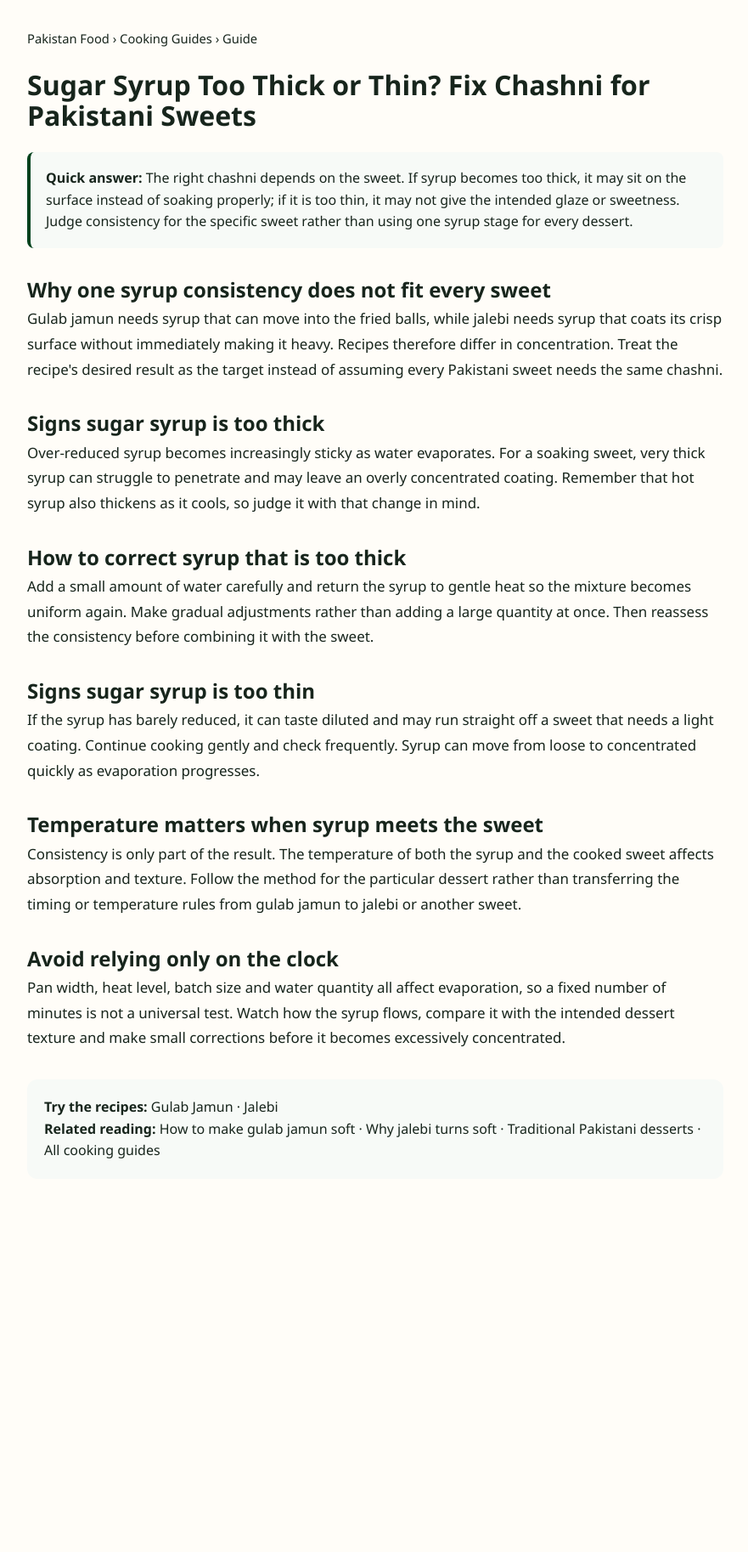
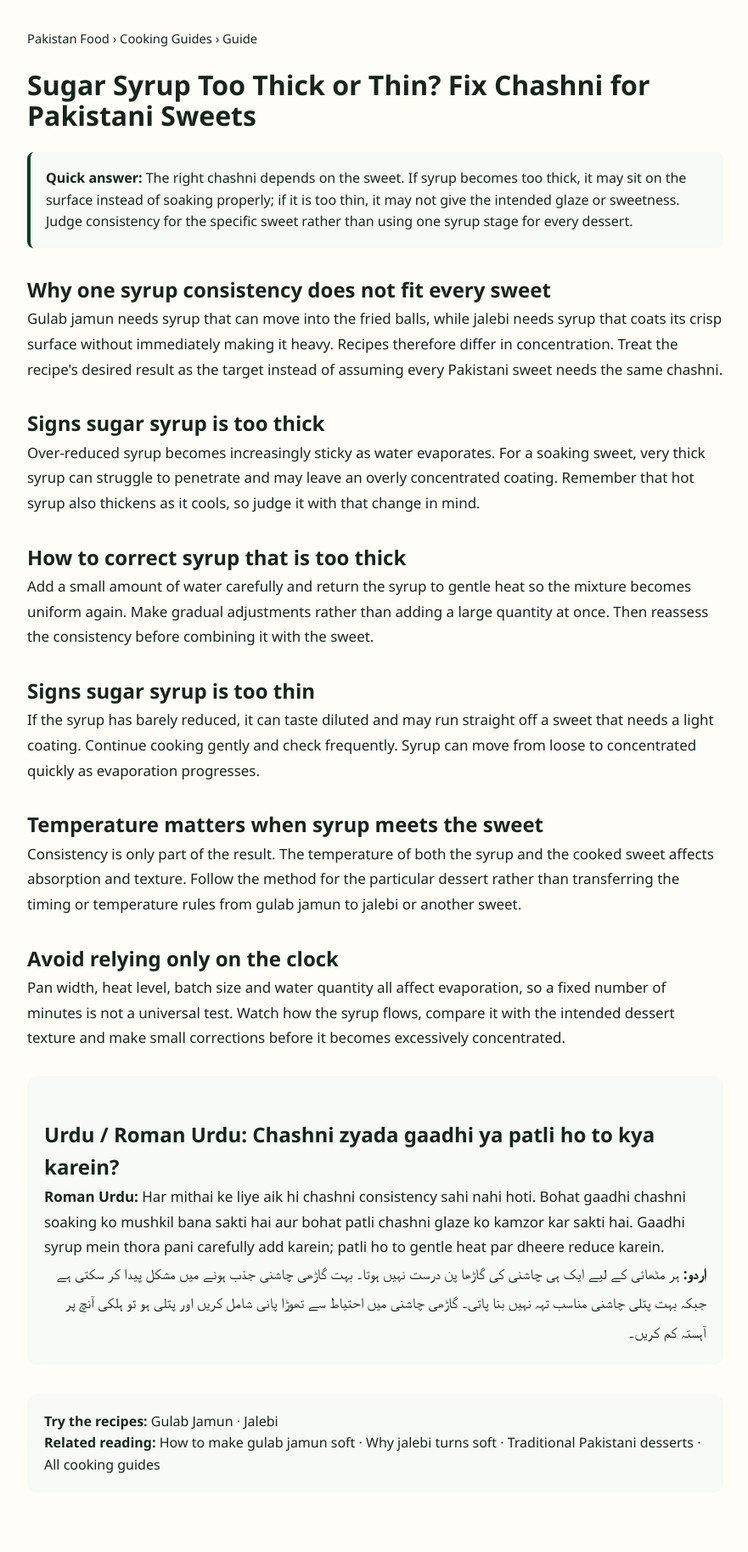
Before and after one commit to manazarali01-hub/pakistan-food, a Jekyll site: the page guides/sugar-syrup-consistency-for-pakistani-sweets.html, which Jekyll copies as it is, in a window 1280 px wide. Shown: the whole page at 85% size, without its empty margins (198-1079 px from the left). Built offline with Jekyll 4.4.1, drawn with Linux system fonts in a browser that asks for light colours; before the commit the page ends 1457 px from its top, so only the background shows below that.

Commit message:
Add Urdu and Roman Urdu search coverage

```diff
--- a/guides/sugar-syrup-consistency-for-pakistani-sweets.html
+++ b/guides/sugar-syrup-consistency-for-pakistani-sweets.html
@@ -4,7 +4,7 @@
 <meta name="robots" content="index,follow,max-image-preview:large"><meta name="theme-color" content="#01411c">
 <link rel="canonical" href="https://pakistanfoodrecipes.top/guides/sugar-syrup-consistency-for-pakistani-sweets.html"><link rel="stylesheet" href="../style.css"><link rel="stylesheet" href="../enhancements.css"><link rel="stylesheet" href="../premium.css">
 <script type="application/ld+json">{"@context":"https://schema.org","@type":"Article","headline":"Sugar Syrup Too Thick or Thin? Fix Chashni for Pakistani Sweets","description":"How to recognize and correct sugar syrup consistency for Pakistani sweets such as gulab jamun and jalebi.","mainEntityOfPage":"https://pakistanfoodrecipes.top/guides/sugar-syrup-consistency-for-pakistani-sweets.html","publisher":{"@type":"Organization","name":"Pakistan Food","url":"https://pakistanfoodrecipes.top/"}}</script>
-<style>.guide{max-width:860px;margin:0 auto;padding:34px 20px 70px}.guide h1{line-height:1.15}.quick{padding:18px;border-left:4px solid #01411c;background:#f7faf7;border-radius:8px;margin:24px 0}.guide p{font-size:1.06rem;line-height:1.75}.guide h2{margin-top:30px}.crumbs{font-size:.92rem;margin-bottom:24px}.guide-cta{margin-top:34px;padding:20px;background:#f7faf7;border-radius:12px}</style></head>
+<style>.guide{max-width:860px;margin:0 auto;padding:34px 20px 70px}.guide h1{line-height:1.15}.quick{padding:18px;border-left:4px solid #01411c;background:#f7faf7;border-radius:8px;margin:24px 0}.guide p{font-size:1.06rem;line-height:1.75}.guide h2{margin-top:30px}.crumbs{font-size:.92rem;margin-bottom:24px}.guide-cta{margin-top:34px;padding:20px;background:#f7faf7;border-radius:12px}.urdu-box{margin:30px 0;padding:20px;background:#f7faf7;border-radius:12px}.urdu-box [lang="ur"]{font-size:1.08rem;line-height:2;text-align:right;direction:rtl}</style></head>
 <body><main class="guide"><div class="crumbs"><a href="../">Pakistan Food</a> › <a href="./">Cooking Guides</a> › Guide</div><h1>Sugar Syrup Too Thick or Thin? Fix Chashni for Pakistani Sweets</h1><div class="quick"><strong>Quick answer:</strong> The right chashni depends on the sweet. If syrup becomes too thick, it may sit on the surface instead of soaking properly; if it is too thin, it may not give the intended glaze or sweetness. Judge consistency for the specific sweet rather than using one syrup stage for every dessert.</div>
 <h2>Why one syrup consistency does not fit every sweet</h2><p>Gulab jamun needs syrup that can move into the fried balls, while jalebi needs syrup that coats its crisp surface without immediately making it heavy. Recipes therefore differ in concentration. Treat the recipe's desired result as the target instead of assuming every Pakistani sweet needs the same chashni.</p>
 <h2>Signs sugar syrup is too thick</h2><p>Over-reduced syrup becomes increasingly sticky as water evaporates. For a soaking sweet, very thick syrup can struggle to penetrate and may leave an overly concentrated coating. Remember that hot syrup also thickens as it cools, so judge it with that change in mind.</p>
@@ -12,4 +12,5 @@
 <h2>Signs sugar syrup is too thin</h2><p>If the syrup has barely reduced, it can taste diluted and may run straight off a sweet that needs a light coating. Continue cooking gently and check frequently. Syrup can move from loose to concentrated quickly as evaporation progresses.</p>
 <h2>Temperature matters when syrup meets the sweet</h2><p>Consistency is only part of the result. The temperature of both the syrup and the cooked sweet affects absorption and texture. Follow the method for the particular dessert rather than transferring the timing or temperature rules from gulab jamun to jalebi or another sweet.</p>
 <h2>Avoid relying only on the clock</h2><p>Pan width, heat level, batch size and water quantity all affect evaporation, so a fixed number of minutes is not a universal test. Watch how the syrup flows, compare it with the intended dessert texture and make small corrections before it becomes excessively concentrated.</p>
+<section class="urdu-box"><h2>Urdu / Roman Urdu: Chashni zyada gaadhi ya patli ho to kya karein?</h2><p><strong>Roman Urdu:</strong> Har mithai ke liye aik hi chashni consistency sahi nahi hoti. Bohat gaadhi chashni soaking ko mushkil bana sakti hai aur bohat patli chashni glaze ko kamzor kar sakti hai. Gaadhi syrup mein thora pani carefully add karein; patli ho to gentle heat par dheere reduce karein.</p><p lang="ur"><strong>اردو:</strong> ہر مٹھائی کے لیے ایک ہی چاشنی کی گاڑھا پن درست نہیں ہوتا۔ بہت گاڑھی چاشنی جذب ہونے میں مشکل پیدا کر سکتی ہے جبکہ بہت پتلی چاشنی مناسب تہہ نہیں بنا پاتی۔ گاڑھی چاشنی میں احتیاط سے تھوڑا پانی شامل کریں اور پتلی ہو تو ہلکی آنچ پر آہستہ کم کریں۔</p></section>
 <div class="guide-cta"><strong>Try the recipes:</strong> <a href="../recipes/gulab-jamun.html">Gulab Jamun</a> · <a href="../recipes/jalebi.html">Jalebi</a><br><strong>Related reading:</strong> <a href="how-to-make-gulab-jamun-soft.html">How to make gulab jamun soft</a> · <a href="why-jalebi-turns-soft.html">Why jalebi turns soft</a> · <a href="traditional-pakistani-desserts.html">Traditional Pakistani desserts</a> · <a href="./">All cooking guides</a></div></main></body></html>
```
